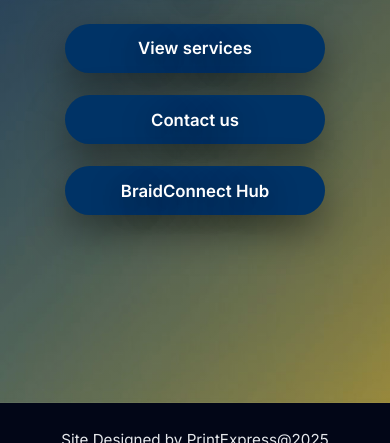
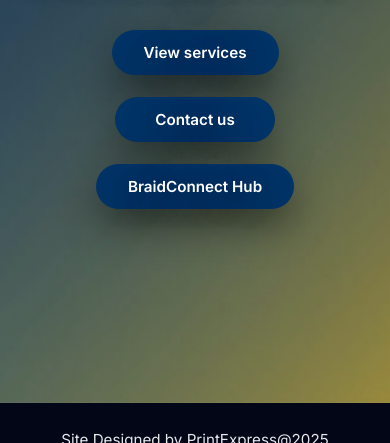
Before and after one commit to bakoko60-collab/braidsconnect-hub, a plain HTML site: page businesses/printexpress/index.html in a window 390 px wide. Shown: the part 401-844 px from the top of the page. Drawn offline with Linux system fonts and the light colour scheme.

Commit message:
Add files via upload
Printexspress mobile1

```diff
--- a/businesses/printexpress/printexpress.css
+++ b/businesses/printexpress/printexpress.css
@@ -91,8 +91,8 @@ body {
   display: inline-flex;
   align-items: center;
   justify-content: center;
-  min-width: 190px;
-  padding: 0.9rem 2.8rem;
+  min-width: 170px;
+  padding: 0.8rem 2.2rem;
   border-radius: 999px;
   font-size: 1.05rem;
   font-weight: 600;
@@ -109,6 +109,7 @@ body {
     background-color 0.15s ease,
     color 0.15s ease;
 }
+
 
 /* same style for both hero buttons */
 .px-btn-primary {}
@@ -431,3 +432,25 @@ body {
     font-size: 0.9rem;
   }
 }
+/* ===== BUTTON POLISH – PRINTEXPRESS ===== */
+
+.px-btn {
+  min-width: 180px;
+  padding: 0.75rem 2.1rem;
+  font-size: 0.95rem;
+}
+
+@media (max-width: 600px) {
+  .px-btn {
+    /* let the content decide the width */
+    width: auto;
+    max-width: 260px;  /* optional: can keep or delete */
+  }
+}
+
+
+/* PRINTEXPRESS – gently slimmer hero buttons */
+.px-hero-buttons .px-btn {
+  min-width: 160px;
+  padding: 0.8rem 2.0rem;
+}
```
